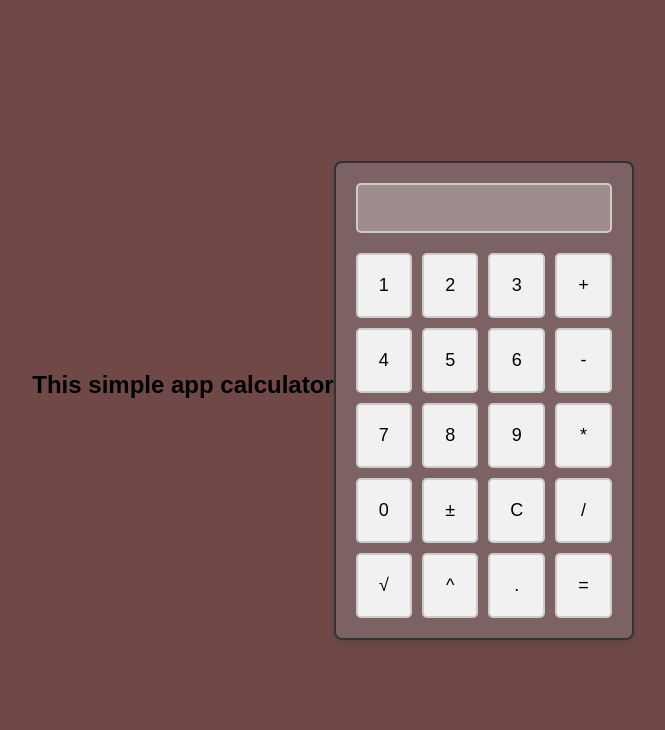
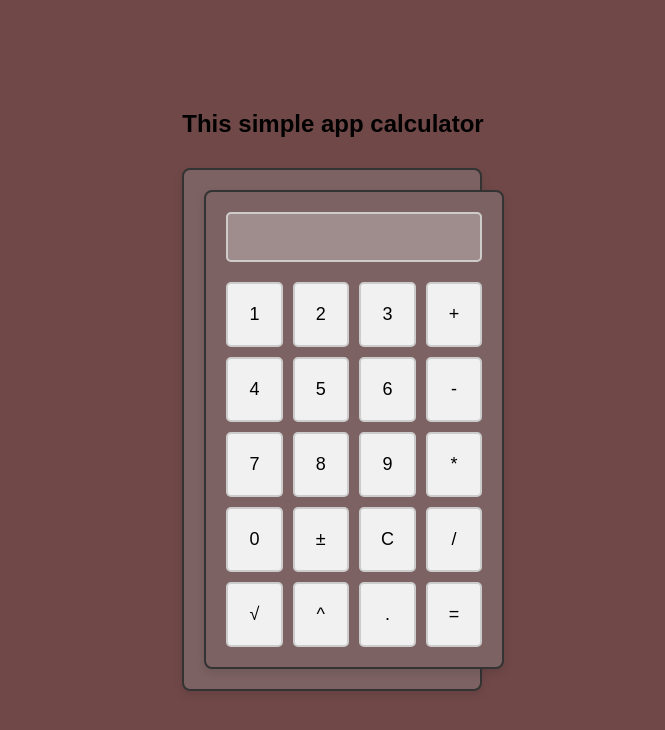
Before and after one commit to Deadspeak/azure-flask-app, a Flask app: page / in a window 1280 px wide. Shown: the top 730 px of the page, without its empty margins (307-972 px from the left). Run offline with Flask 3, Linux system fonts and the light colour scheme.

Commit message:
Update index.html

```diff
--- a/templates/index.html
+++ b/templates/index.html
@@ -7,7 +7,10 @@
     <link rel="stylesheet" href="{{ url_for('static', filename='css/styles.css') }}">
 </head>
 <body>
-    <h1>This simple app calculator</h1>
+        <div class="container">
+        <h1>This simple app calculator</h1>
+
+        <div class="calculator">
 
     <div class="calculator">
         <input type="text" id="display" class="display" disabled>
```
